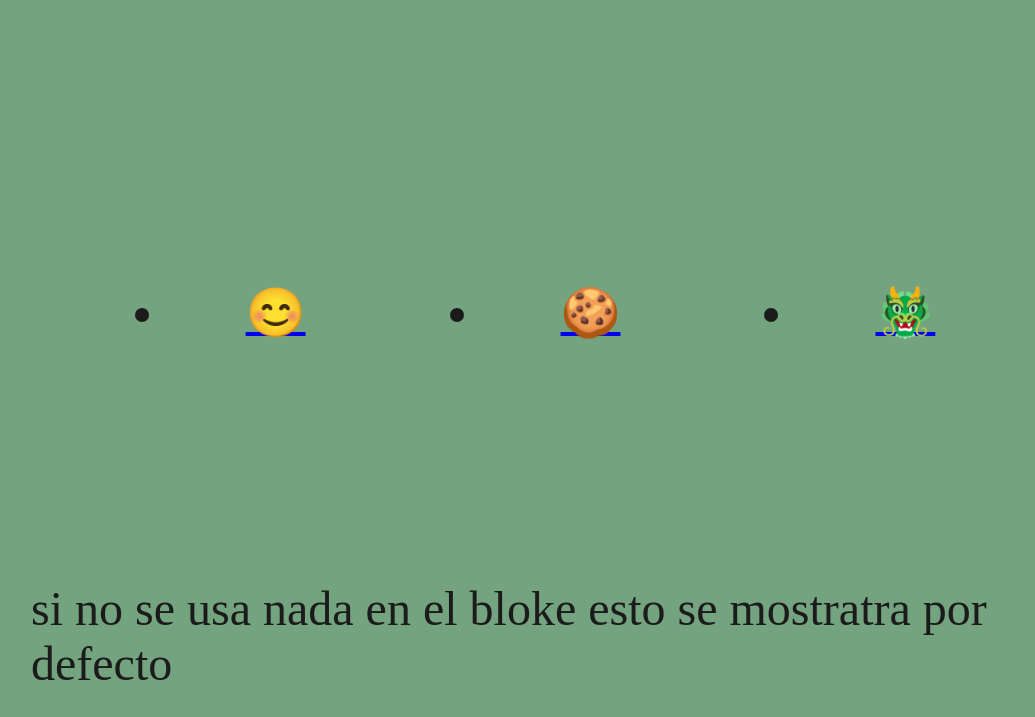
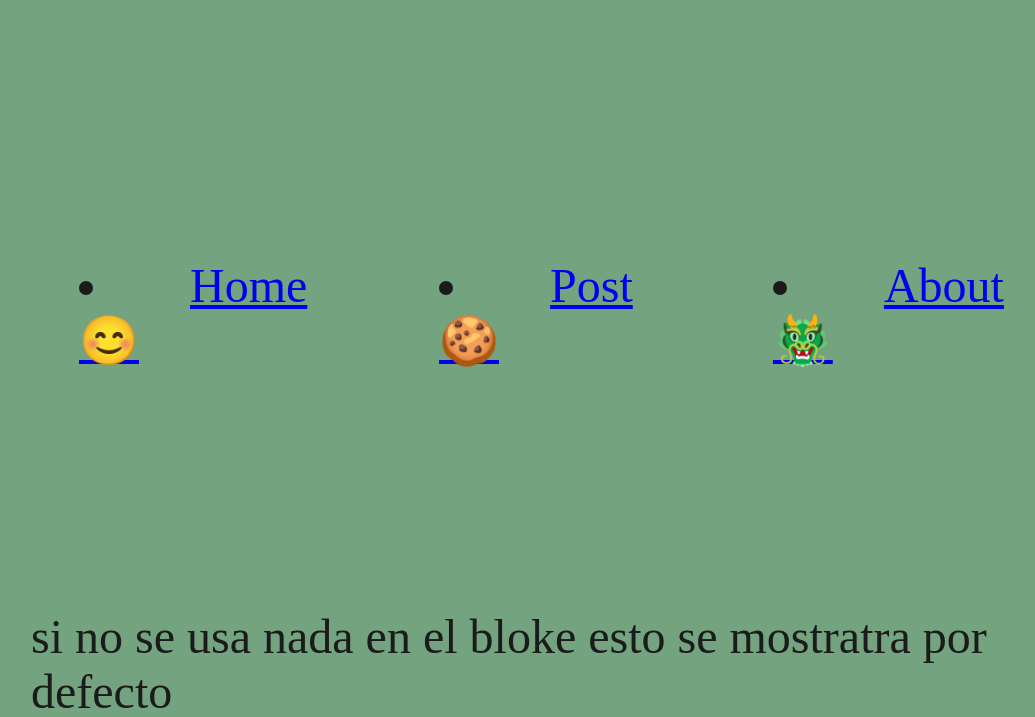
Before and after one commit to fxcx/blog_Django, a Django app: template my_proyect/templates/layout.html in a window 1280 px wide. Shown: the top 717 px of the page, without its empty margins (81-1116 px from the left). Run offline with Django 3.2, Linux system fonts and the light colour scheme; the template is opened without the code that fills it, so the values that code supplies are empty.

Commit message:
barras de navegacion layaout

```diff
--- a/my_proyect/templates/layout.html
+++ b/my_proyect/templates/layout.html
@@ -15,13 +15,13 @@
   <body>
     <nav>
       <li>
-        <a href="/">😊</a>
+        <a href="/">Home 😊</a>
       </li>
       <li>
-        <a href="post">🍪</a>
+        <a href="/post">Post 🍪</a>
       </li>
       <li>
-        <a href="about">🐲</a>
+        <a href="/about">About 🐲</a>
       </li>
     </nav>
     <main>
```
